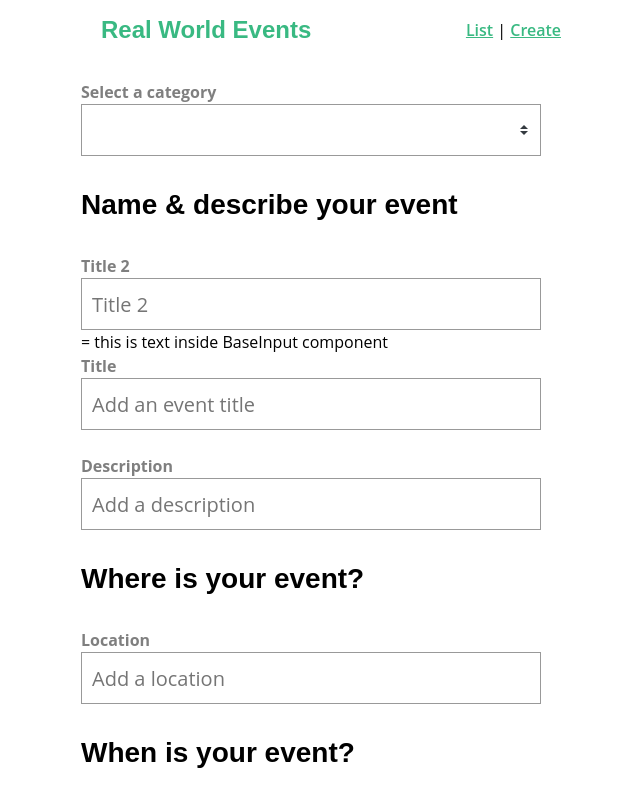
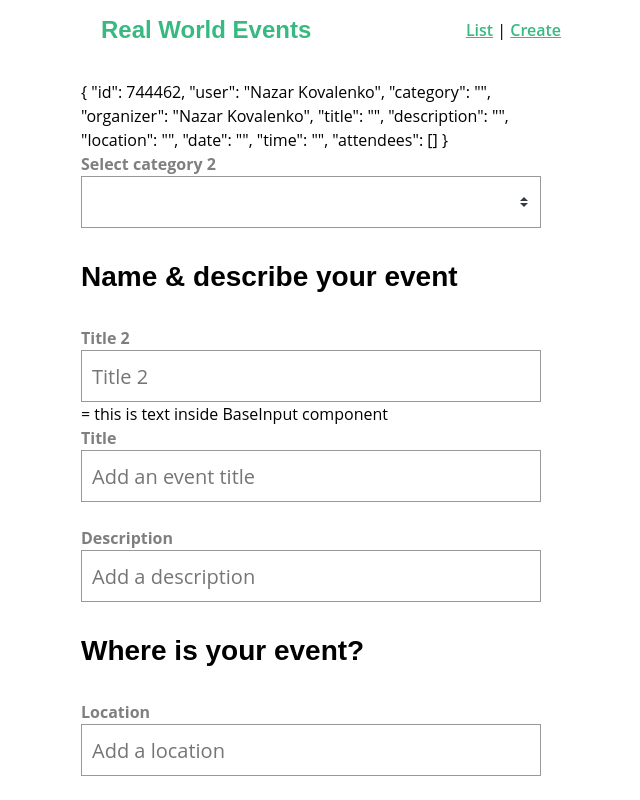
Before and after one commit to xeilen/real-world-vue-3, a Vue app: page /event/create in a window 1280 px wide. Shown: the top 800 px of the page, without its empty margins (329-969 px from the left). Built offline with nearby package versions, Linux system fonts and the light colour scheme.

Commit message:
BaseSelect.vue

```diff
--- a/db.json
+++ b/db.json
@@ -1035,6 +1035,18 @@
       "date": "",
       "time": "",
       "attendees": []
+    },
+    {
+      "id": 8082974,
+      "user": "Nazar Kovalenko",
+      "category": "",
+      "organizer": "Nazar Kovalenko",
+      "title": "",
+      "description": "",
+      "location": "",
+      "date": "",
+      "time": "",
+      "attendees": []
     }
   ]
 }
--- /dev/null
+++ b/src/components/BaseSelect.vue
@@ -0,0 +1,49 @@
+<template>
+  <label>{{ label }}</label>
+  <select
+    :value="modelValue"
+    v-bind="{
+      ...$attrs,
+      onChange: ($event) => {
+        $emit('update:modelValue', $event.target.value)
+      },
+    }"
+  >
+    <option
+      v-for="option in options"
+      :key="option"
+      v-bind="{
+        ...$attrs,
+        onChange: ($event) => {
+          $emit('update:modelValue', $event.target.value)
+        },
+      }"
+      :value="option"
+      :selected="option === modelValue"
+    >
+      {{ option }}
+    </option>
+  </select>
+</template>
+
+<script>
+export default {
+  name: 'BaseSelect',
+  props: {
+    label: {
+      type: String,
+      default: '',
+    },
+    modelValue: {
+      type: [String, Number],
+      default: '',
+    },
+    options: {
+      type: Array,
+      require: true,
+    },
+  },
+}
+</script>
+
+<style scoped></style>
--- a/src/views/EventCreate.vue
+++ b/src/views/EventCreate.vue
@@ -10,12 +10,18 @@
     <!--    </ul>-->
     <!--    <p>Active {{ activeTodos }}</p>-->
     <!--    <p>Event {{ getEventById(2) }}</p>-->
+    {{ event }}
 
     <form @submit.prevent="createEvent">
-      <label>Select a category</label>
-      <select v-model="event.category">
-        <option v-for="cat in categories" :key="cat">{{ cat }}</option>
-      </select>
+      <BaseSelect
+        v-model="event.category"
+        :options="categories"
+        label="Select category 2"
+      />
+<!--      <label>Select a category</label>-->
+<!--      <select v-model="event.category">-->
+<!--        <option v-for="cat in categories" :key="cat">{{ cat }}</option>-->
+<!--      </select>-->
 
       <h3>Name & describe your event</h3>
       <div class="field">
@@ -68,8 +74,10 @@
 // import { mapState, mapGetters } from 'vuex'
 // import Datepicker from 'vuejs-datepicker'
 import BaseInput from "../components/BaseInput";
+import BaseSelect from "../components/BaseSelect";
 export default {
   components: {
+    BaseSelect,
     BaseInput
     // Datepicker,
   },
```
